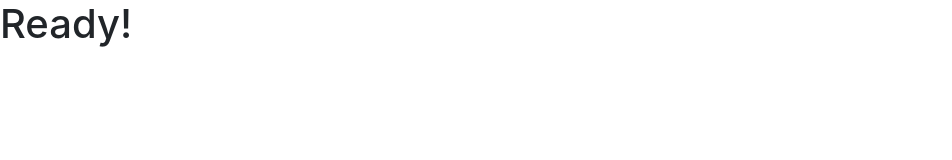
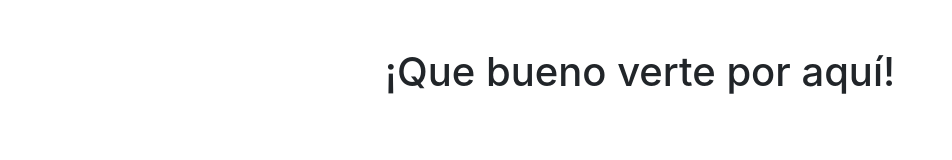
Before and after one commit to sergiohidalgo/webpack-base-front-end, a website built with webpack: page src/index.html in a window 1280 px wide. Shown: the whole page, without its empty margins (0-952 px from the left). Built offline with nearby package versions, Linux system fonts and the light colour scheme.

Commit message:
src files

```diff
--- a/src/index.html
+++ b/src/index.html
@@ -1,10 +1,16 @@
 <!DOCTYPE html>
-<html lang="en">
+<html lang="en" style="opacity: 0">
 <head>
   <meta charset="UTF-8">
-  <title>Título</title>
+  <title>Webpack base front-end</title>
 </head>
 <body>
-  <h1>Ready!</h1>
+  <div class="container">
+    <div class="row">
+      <div class="col-md-12">
+        <h1 class="text-center m-5">¡Que bueno verte por aquí!</h1>
+      </div>
+    </div>
+  </div>
 </body>
 </html>
--- a/src/index.js
+++ b/src/index.js
@@ -1,2 +1,3 @@
 import 'bootstrap/dist/css/bootstrap.min.css'
 import 'bootstrap'
+import './sass/main.sass'
--- /dev/null
+++ b/src/sass/_animations.sass
@@ -0,0 +1,5 @@
+@keyframes fadeIn
+  0%
+    opacity: 0
+  100%
+    opacity: 1
--- /dev/null
+++ b/src/sass/main.sass
@@ -0,0 +1,13 @@
+@import "animations"
+
+*
+  -webkit-font-smoothing: antialiased
+  -moz-osx-font-smoothing: grayscale
+  outline: 0 !important
+
+html
+  opacity: 1 !important
+
+body
+  opacity: 1
+  animation: fadeIn ease 2s
```
Also changed, not shown: README.md, src/favicon.ico (added).
